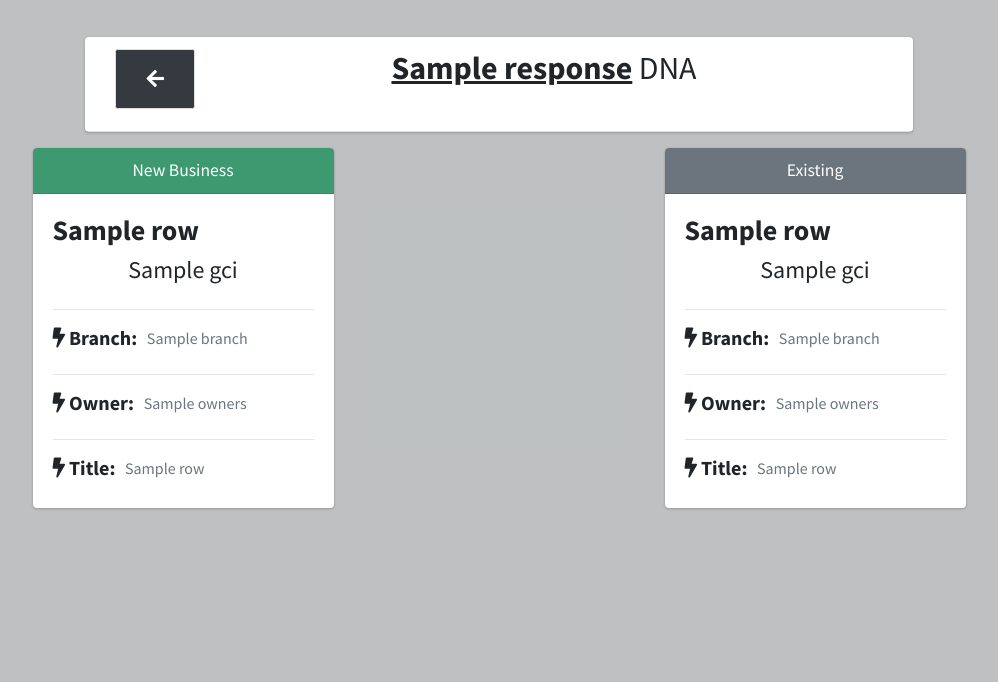
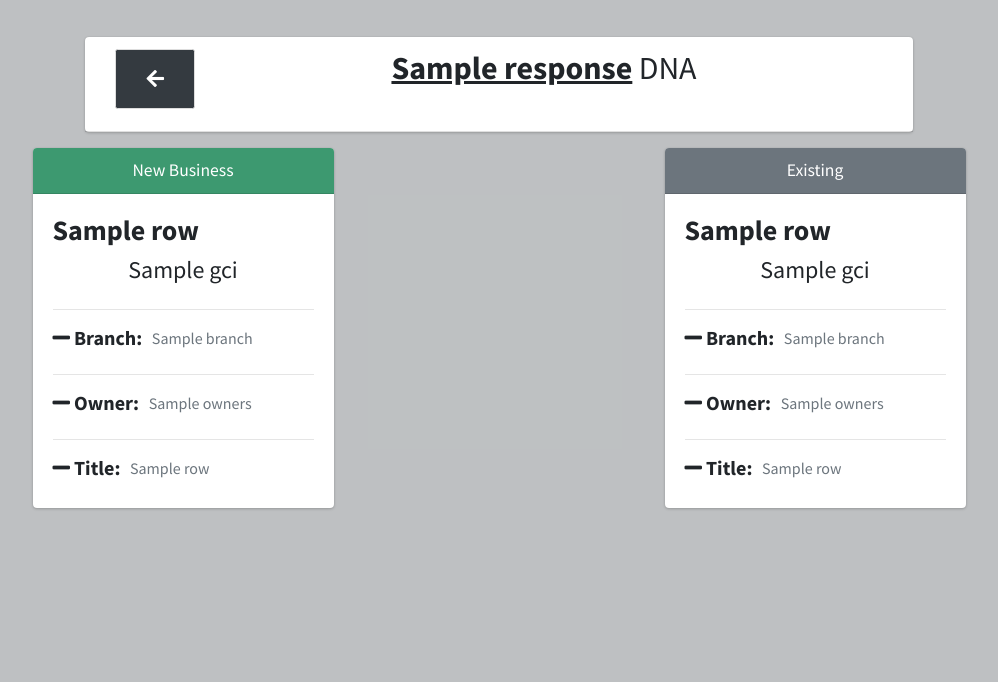
Before and after one commit to raul-sandoval/gso, a Flask app: template webapps/templates/discovery_toolkit/dna.html in a window 1280 px wide. Shown: the part 60-742 px from the top of the page, without its empty margins (141-1139 px from the left). Run offline with Flask 3, Linux system fonts and the light colour scheme; the template is opened without the code that fills it: most values are stand-ins (such as "Sample title", 1, 10 or a date in 2020); some libraries are stand-ins or nearby versions.

Commit message:
update: replace icon on lists

```diff
--- a/webapps/templates/discovery_toolkit/dna.html
+++ b/webapps/templates/discovery_toolkit/dna.html
@@ -43,19 +43,19 @@
         <hr>
         <div class="row">
           <div class="col-12 d-flex">
-            <h5 class="text-bold"><i class="fa fa-bolt"></i> Branch: </h5><span class="text-muted">&nbsp;&nbsp; {{row.BRANCH}}</span>
+            <h5 class="text-bold"><i class="fa fa-minus"></i> Branch: </h5><span class="text-muted">&nbsp;&nbsp; {{row.BRANCH}}</span>
           </div>
         </div>
         <hr>
         <div class="row">
           <div class="col-12 d-flex">
-            <h5 class="text-bold"><i class="fa fa-bolt"></i> Owner: </h5><span class="text-muted">&nbsp;&nbsp; {{row.OWNERS}}</span>
+            <h5 class="text-bold"><i class="fa fa-minus"></i> Owner: </h5><span class="text-muted">&nbsp;&nbsp; {{row.OWNERS}}</span>
           </div>
         </div>
         <hr>
         <div class="row">
           <div class="col-12 d-flex">
-            <h5 class="text-bold"><i class="fa fa-bolt"></i> Title: </h5><span class="text-muted">&nbsp;&nbsp; {{row.TITLES}}</span>
+            <h5 class="text-bold"><i class="fa fa-minus"></i> Title: </h5><span class="text-muted">&nbsp;&nbsp; {{row.TITLES}}</span>
           </div>
         </div>
       </div>
@@ -83,19 +83,19 @@
         <hr>
         <div class="row">
           <div class="col-12 d-flex">
-            <h5 class="text-bold"><i class="fa fa-bolt"></i> Branch: </h5><span class="text-muted">&nbsp;&nbsp; {{row.BRANCH}}</span>
+            <h5 class="text-bold"><i class="fa fa-minus"></i> Branch: </h5><span class="text-muted">&nbsp;&nbsp; {{row.BRANCH}}</span>
           </div>
         </div>
         <hr>
         <div class="row">
           <div class="col-12 d-flex">
-            <h5 class="text-bold"><i class="fa fa-bolt"></i> Owner: </h5><span class="text-muted">&nbsp;&nbsp; {{row.OWNERS}}</span>
+            <h5 class="text-bold"><i class="fa fa-minus"></i> Owner: </h5><span class="text-muted">&nbsp;&nbsp; {{row.OWNERS}}</span>
           </div>
         </div>
         <hr>
         <div class="row">
           <div class="col-12 d-flex">
-            <h5 class="text-bold"><i class="fa fa-bolt"></i> Title: </h5><span class="text-muted">&nbsp;&nbsp; {{row.TITLES}}</span>
+            <h5 class="text-bold"><i class="fa fa-minus"></i> Title: </h5><span class="text-muted">&nbsp;&nbsp; {{row.TITLES}}</span>
           </div>
         </div>
       </div>
@@ -123,19 +123,19 @@
         <hr>
         <div class="row">
           <div class="col-12 d-flex">
-            <h5 class="text-bold"><i class="fa fa-bolt"></i> Branch: </h5><span class="text-muted">&nbsp;&nbsp; {{row.BRANCH}}</span>
+            <h5 class="text-bold"><i class="fa fa-minus"></i> Branch: </h5><span class="text-muted">&nbsp;&nbsp; {{row.BRANCH}}</span>
           </div>
         </div>
         <hr>
         <div class="row">
           <div class="col-12 d-flex">
-            <h5 class="text-bold"><i class="fa fa-bolt"></i> Owner: </h5><span class="text-muted">&nbsp;&nbsp; {{row.OWNERS}}</span>
+            <h5 class="text-bold"><i class="fa fa-minus"></i> Owner: </h5><span class="text-muted">&nbsp;&nbsp; {{row.OWNERS}}</span>
           </div>
         </div>
         <hr>
         <div class="row">
           <div class="col-12 d-flex">
-            <h5 class="text-bold"><i class="fa fa-bolt"></i> Title: </h5><span class="text-muted">&nbsp;&nbsp; {{row.TITLES}}</span>
+            <h5 class="text-bold"><i class="fa fa-minus"></i> Title: </h5><span class="text-muted">&nbsp;&nbsp; {{row.TITLES}}</span>
           </div>
         </div>
       </div>
```
Also changed, not shown: webapps/templates/discovery_toolkit/adp.html (+6 -6 lines), webapps/templates/discovery_toolkit/gna.html (+9 -9 lines), webapps/templates/discovery_toolkit/gtdp.html (+9 -9 lines).
